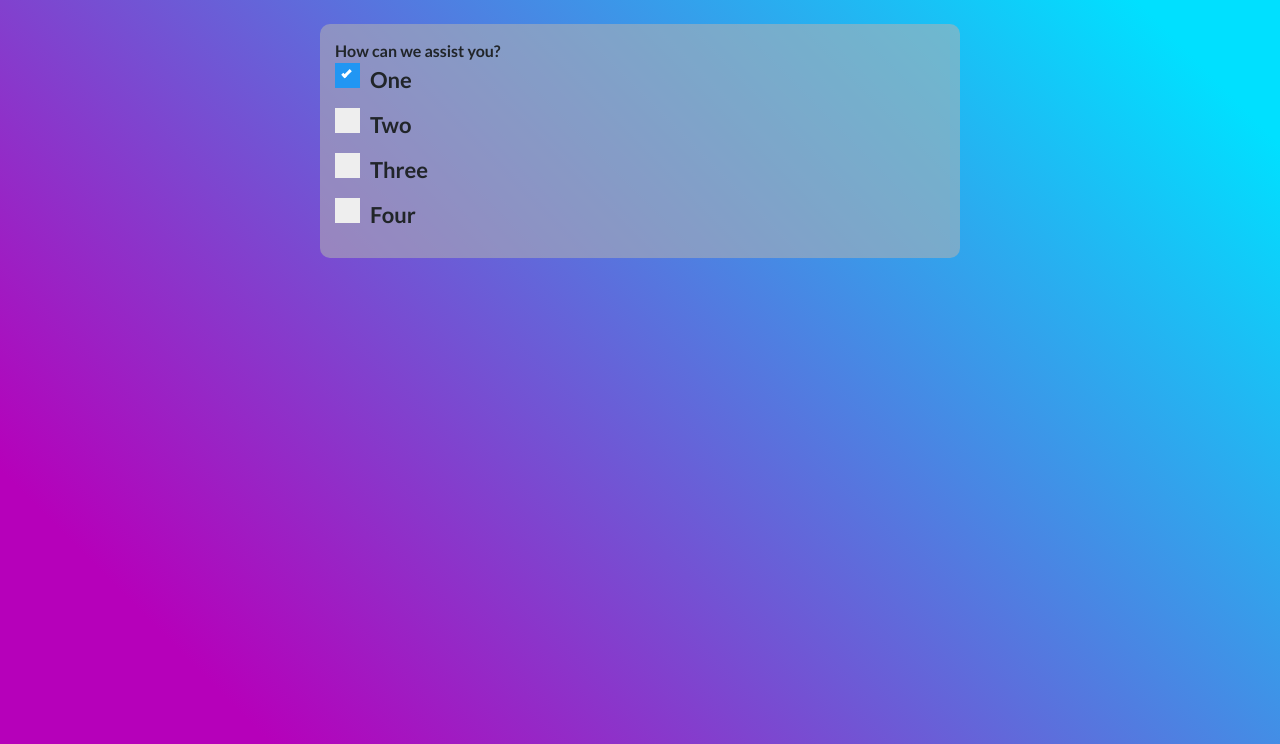
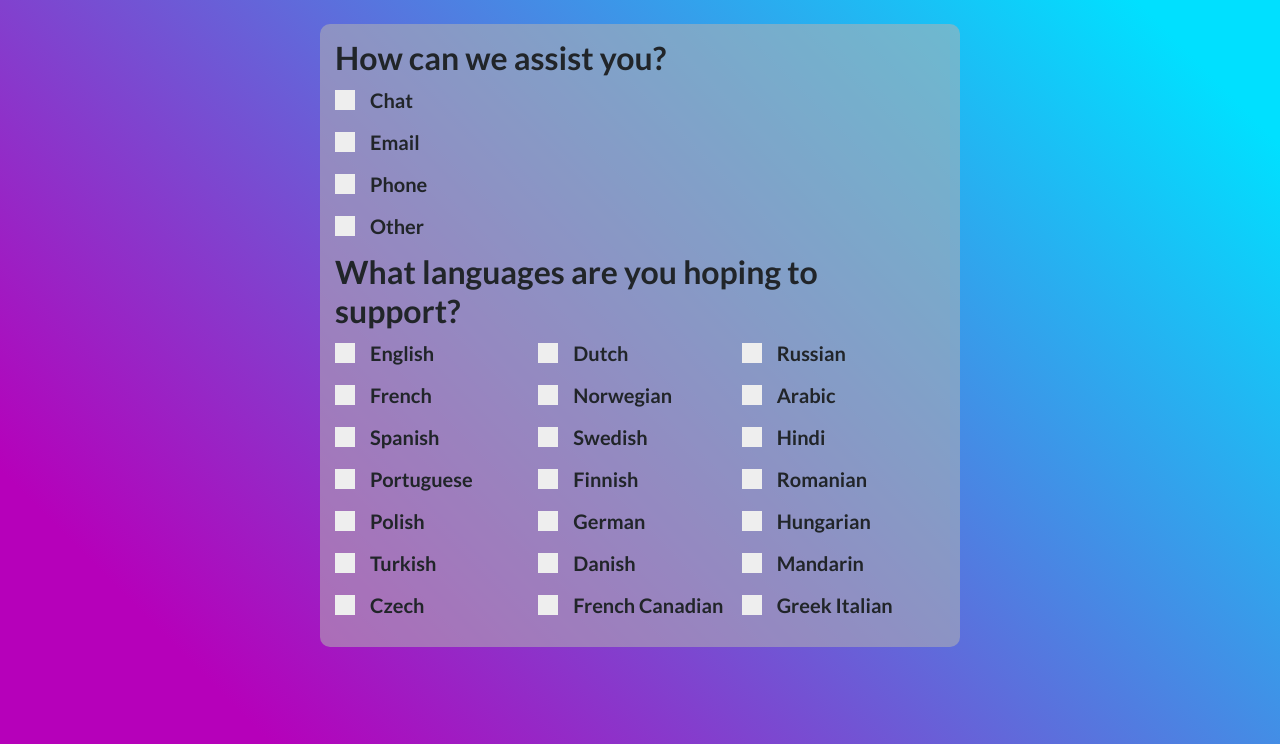
Before and after one commit to JGjumpshot/ROI, a Flask app: page /support in a window 1280 px wide. Shown: the part 56-800 px from the top of the page. Run offline with Flask 2, Linux system fonts and the light colour scheme.

Commit message:
form languages

```diff
--- a/static/styles/styles.css
+++ b/static/styles/styles.css
@@ -63,10 +63,21 @@ body {
     border-radius: 10px;
 }
 
-.signup-container {
+.tab {
     opacity: 1;
 }
 
+.language-container {
+    display: flex;
+    flex-wrap: wrap;
+    flex: 1 30px;
+}
+.column {
+    display: flex;
+    flex-direction: column;
+    flex-basis: 100%;
+    flex: 1;
+}
 .container {
     display: block;
     position: relative;
@@ -78,6 +89,7 @@ body {
     -moz-user-select: none;
     -ms-user-select: none;
     user-select: none;
+    font-size: 20px;
 }
 
 /* Hide the browser's default checkbox */
@@ -91,10 +103,10 @@ body {
 
 .checkmark {
     position: absolute;
-    top: 0;
+    top: 5px;
     left: 0;
-    height: 25px;
-    width: 25px;
+    height: 20px;
+    width: 20px;
     background-color: #eee;
 }
 
--- a/templates/support.html
+++ b/templates/support.html
@@ -1,52 +1,125 @@
 {% extends 'base.html' %}
 {% block content %}
 <form class="form-signup">
-    <div>How can we assist you?</div>
-    <div class="signup-container">
-      <!-- <div class="form-check">
-        <input class="form-check-input" type="checkbox" value="" id="defaultCheck1">
-        <label class="form-check-label" for="defaultCheck1">
-          Chat
-        </label>
-      </div>
-      <div class="form-check">
-        <input class="form-check-input" type="checkbox" value="" id="defaultCheck1">
-        <label class="form-check-label" for="defaultCheck1">
-          Email
-        </label>
-      </div>
-      <div class="form-check">
-        <input class="form-check-input" type="checkbox" value="" id="defaultCheck1">
-        <label class="form-check-label" for="defaultCheck1">
-          Phone
-        </label>
-      </div>
-      <div class="form-check">
-        <input class="form-check-input" type="checkbox" value="" id="defaultCheck1">
-        <label class="form-check-label" for="defaultCheck1">
-          Other
-        </label>
-      </div> -->
-      <label class="container">One
-        <input type="checkbox" checked="checked">
-        <span class="checkmark"></span>
-      </label>
-
-      <label class="container">Two
+    <h2>How can we assist you?</h2>
+    <div class="tab">
+      <label class="container">Chat
         <input type="checkbox">
         <span class="checkmark"></span>
       </label>
 
-      <label class="container">Three
+      <label class="container">Email
         <input type="checkbox">
         <span class="checkmark"></span>
       </label>
 
-      <label class="container">Four
+      <label class="container">Phone
+        <input type="checkbox">
+        <span class="checkmark"></span>
+      </label>
+
+      <label class="container">Other
         <input type="checkbox">
         <span class="checkmark"></span>
       </label>
     </div>
+    <div class="tab">
+      <h2>What languages are you hoping to support?</h2>
+      <div class="language-container">
+        <div class="column">
+          <label class="container">English
+            <input type="checkbox">
+            <span class="checkmark"></span>
+          </label>
+          <label class="container">French
+            <input type="checkbox">
+            <span class="checkmark"></span>
+          </label>
+          <label class="container">Spanish
+            <input type="checkbox">
+            <span class="checkmark"></span>
+          </label>
+          <label class="container">Portuguese
+            <input type="checkbox">
+            <span class="checkmark"></span>
+          </label>
+          <label class="container">Polish
+            <input type="checkbox">
+            <span class="checkmark"></span>
+          </label>
+          <label class="container">Turkish
+            <input type="checkbox">
+            <span class="checkmark"></span>
+          </label>
+          <label class="container">Czech
+            <input type="checkbox">
+            <span class="checkmark"></span>
+          </label>
+        </div>
+        <div class="column">
+          <label class="container">Dutch
+            <input type="checkbox">
+            <span class="checkmark"></span>
+          </label>
+          <label class="container">Norwegian
+            <input type="checkbox">
+            <span class="checkmark"></span>
+          </label>
+          <label class="container">Swedish
+            <input type="checkbox">
+            <span class="checkmark"></span>
+          </label>
+          <label class="container">Finnish
+            <input type="checkbox">
+            <span class="checkmark"></span>
+          </label>
+          <label class="container">German
+            <input type="checkbox">
+            <span class="checkmark"></span>
+          </label>
+          <label class="container">Danish
+            <input type="checkbox">
+            <span class="checkmark"></span>
+          </label>
+          <label class="container">French Canadian
+            <input type="checkbox">
+            <span class="checkmark"></span>
+          </label>
+        </div>
+        <div class="column">
+          <label class="container">Russian
+            <input type="checkbox">
+            <span class="checkmark"></span>
+          </label>
+          <label class="container">Arabic
+            <input type="checkbox">
+            <span class="checkmark"></span>
+          </label>
+          <label class="container">Hindi
+            <input type="checkbox">
+            <span class="checkmark"></span>
+          </label>
+          <label class="container">Romanian
+            <input type="checkbox">
+            <span class="checkmark"></span>
+          </label>
+          <label class="container">Hungarian
+            <input type="checkbox">
+            <span class="checkmark"></span>
+          </label>
+          <label class="container">Mandarin
+            <input type="checkbox">
+            <span class="checkmark"></span>
+          </label>
+          <label class="container">Greek Italian
+            <input type="checkbox">
+            <span class="checkmark"></span>
+          </label>
+        </div>
+      </div>
+
+    </div>
+
   </form>
 
 {% endblock %}
```
